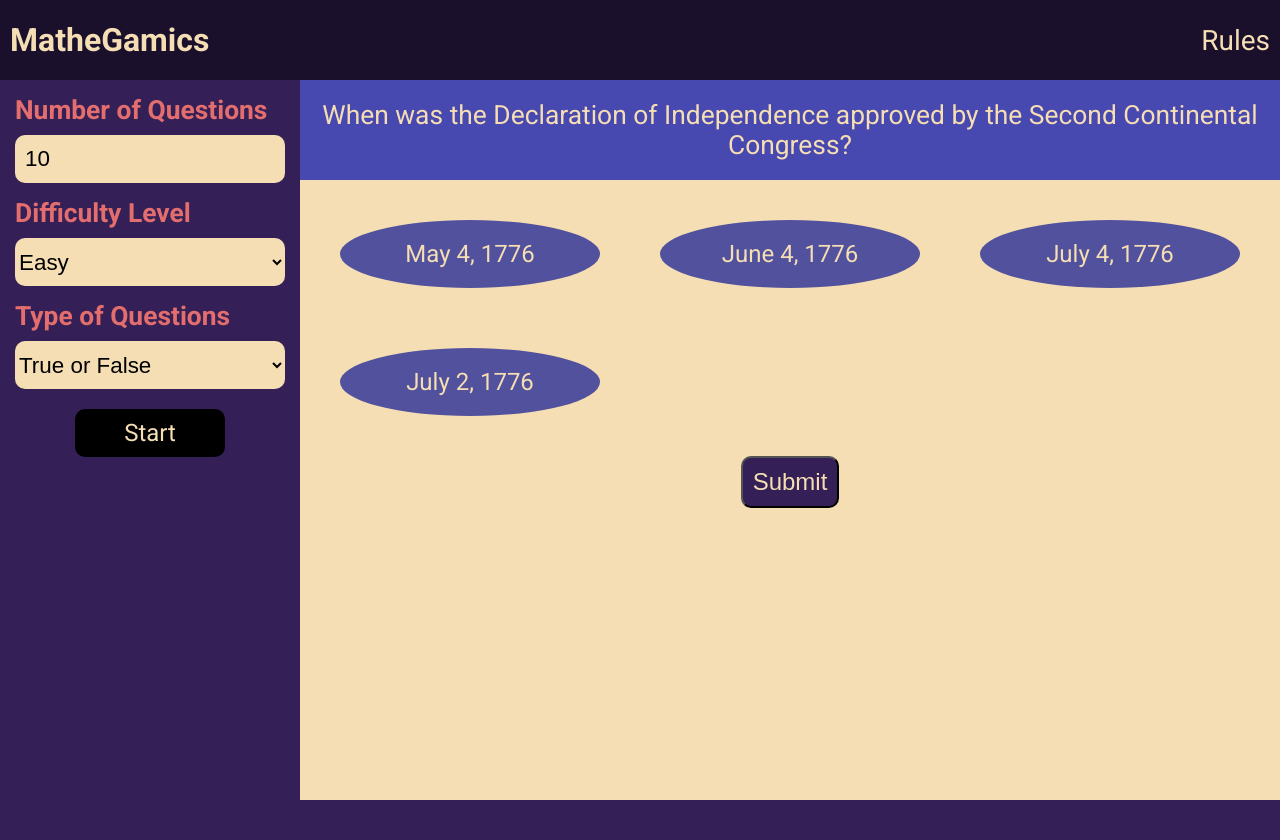
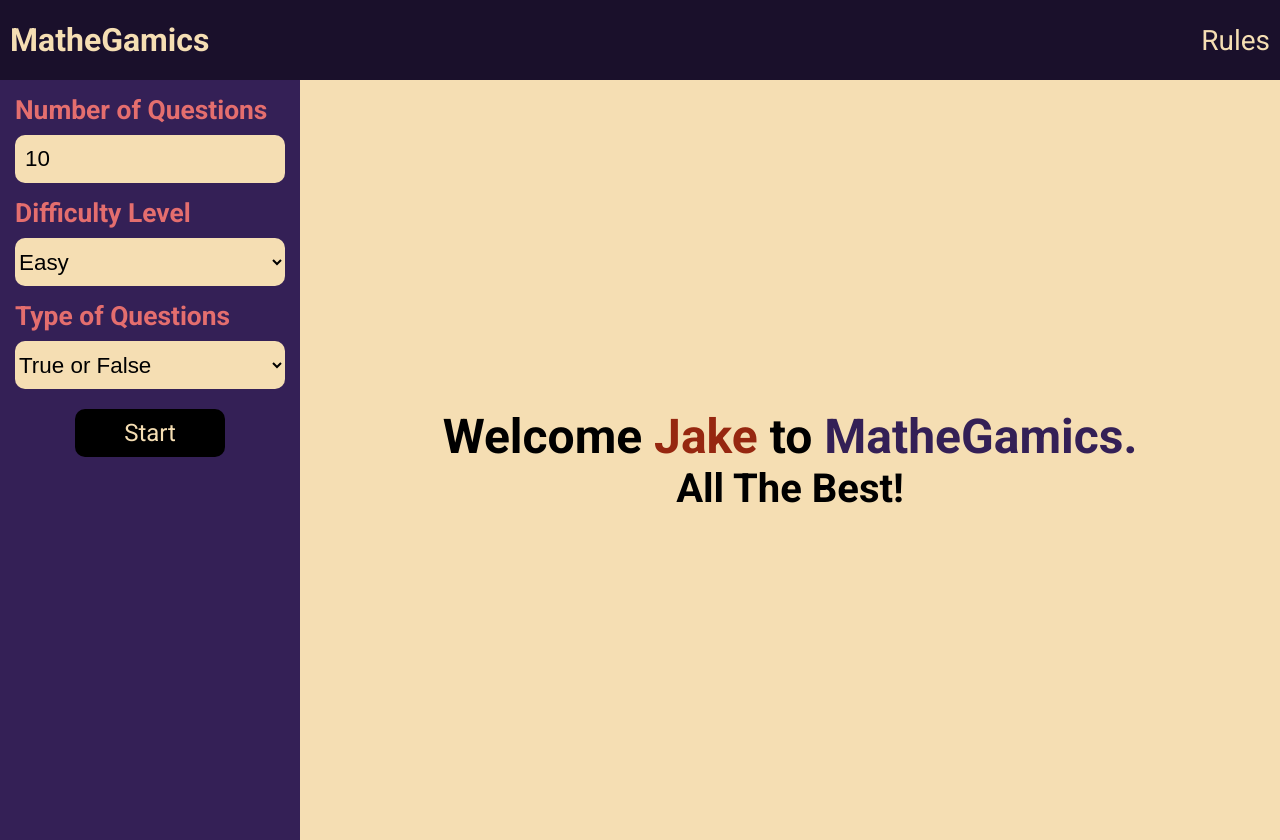
Before and after one commit to baijanathTharu/weekly-project-math-client, a React (Create React App) app: page /single in a window 1280 px wide. Before the commit the page ends 800 px from the top, so only its background shows below. Built offline with nearby package versions, Linux system fonts and the light colour scheme; the HTML template or start-up script is replaced by a standard one.

Commit message:
Add welcome screen in single mode

```diff
--- a/src/components/Singleplayer/Singleplayer.js
+++ b/src/components/Singleplayer/Singleplayer.js
@@ -10,9 +10,52 @@ const Singleplayer = ({ user }) => {
   const [type, setType] = useState("boolean");
   const [fetching, setFetching] = useState(false);
   const [fetched, setFetched] = useState(false);
+  const [questions, setQuestions] = useState("");
 
   // https://opentdb.com/api.php?amount=10&category=19&difficulty=medium&type=boolean
   const url = "https://opentdb.com/api.php?category=19";
+
+  const questionsList = (
+    <>
+      <div className={styles.QuestionContainer}>
+        <div className={styles.Question}>
+          <p>
+            When was the Declaration of Independence approved by the Second
+            Continental Congress?
+          </p>
+        </div>
+      </div>
+      <div className={styles.OptionContainer}>
+        <div className={styles.Option}>
+          <p>May 4, 1776</p>
+        </div>
+        <div className={styles.Option}>
+          <p>June 4, 1776</p>
+        </div>
+        <div className={styles.Option}>
+          <p>July 4, 1776</p>
+        </div>
+        <div className={styles.Option}>
+          <p>July 2, 1776</p>
+        </div>
+      </div>
+      <div className={styles.ButtonContainer}>
+        <button>Submit</button>
+      </div>
+    </>
+  );
+
+  const welcomeUser = (
+    <div className={styles.WelcomeUser}>
+      <h2>
+        Welcome <span className={styles.Username}>{user}</span> to
+        <span className={styles.MatheGamics}> MatheGamics.</span>
+      </h2>
+      <h3 className={styles.Wish}>All The Best!</h3>
+    </div>
+  );
+
+  const main = !questions ? welcomeUser : questionsList;
 
   const fetchQuestions = async (amount, level, type) => {
     setFetching(!fetching);
@@ -21,6 +64,7 @@ const Singleplayer = ({ user }) => {
     );
     const questions = await res.json();
     setFetched(true);
+    setQuestions(questions);
     setShow(!show);
     console.log(questions);
   };
@@ -54,33 +98,7 @@ const Singleplayer = ({ user }) => {
             fetching={fetching}
           />
         </div>
-        <div className={styles.Main}>
-          <div className={styles.QuestionContainer}>
-            <div className={styles.Question}>
-              <p>
-                When was the Declaration of Independence approved by the Second
-                Continental Congress?
-              </p>
-            </div>
-          </div>
-          <div className={styles.OptionContainer}>
-            <div className={styles.Option}>
-              <p>May 4, 1776</p>
-            </div>
-            <div className={styles.Option}>
-              <p>June 4, 1776</p>
-            </div>
-            <div className={styles.Option}>
-              <p>July 4, 1776</p>
-            </div>
-            <div className={styles.Option}>
-              <p>July 2, 1776</p>
-            </div>
-          </div>
-          <div className={styles.ButtonContainer}>
-            <button>Submit</button>
-          </div>
-        </div>
+        <div className={styles.Main}>{main}</div>
         <div className={styles.Button} onClick={() => setShow(!show)}></div>
       </div>
     </Layout>
--- a/src/components/Singleplayer/Singleplayer.module.css
+++ b/src/components/Singleplayer/Singleplayer.module.css
@@ -30,6 +30,33 @@
   min-width: 350px;
   color: black;
   margin-left: 300px;
+}
+
+.WelcomeUser {
+  min-height: 90vh;
+  display: flex;
+  margin: 20px;
+  flex-direction: column;
+  justify-content: center;
+  align-items: center;
+}
+
+.WelcomeUser h2 {
+  color: var(--clr-black);
+  font-size: 3rem;
+  font-weight: bold;
+}
+
+.WelcomeUser .Username {
+  color: var(--clr-orangered);
+}
+
+.WelcomeUser .MatheGamics {
+  color: var(--clr-bluish-dark);
+}
+
+.WelcomeUser h3 {
+  font-size: 2.5rem;
 }
 
 .QuestionContainer {
```
